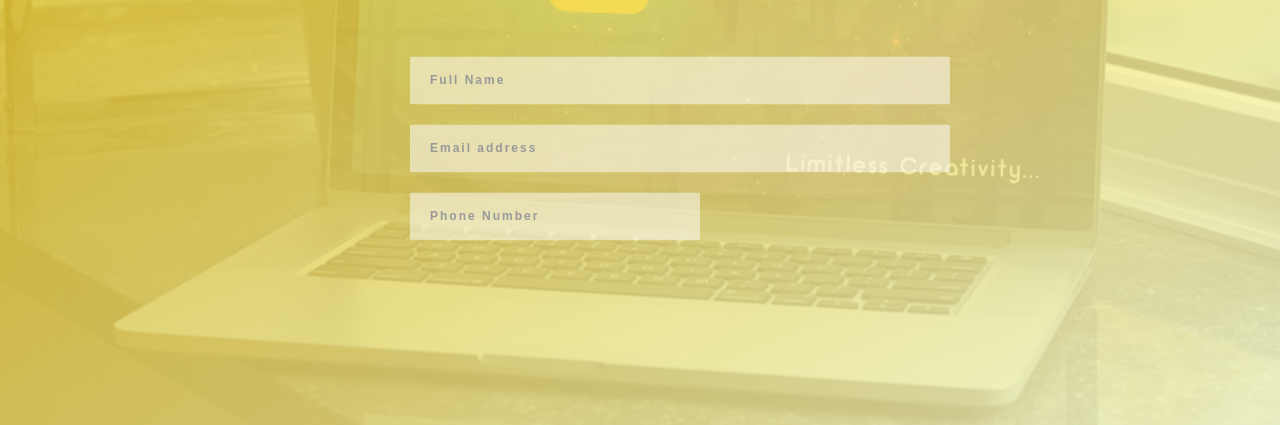
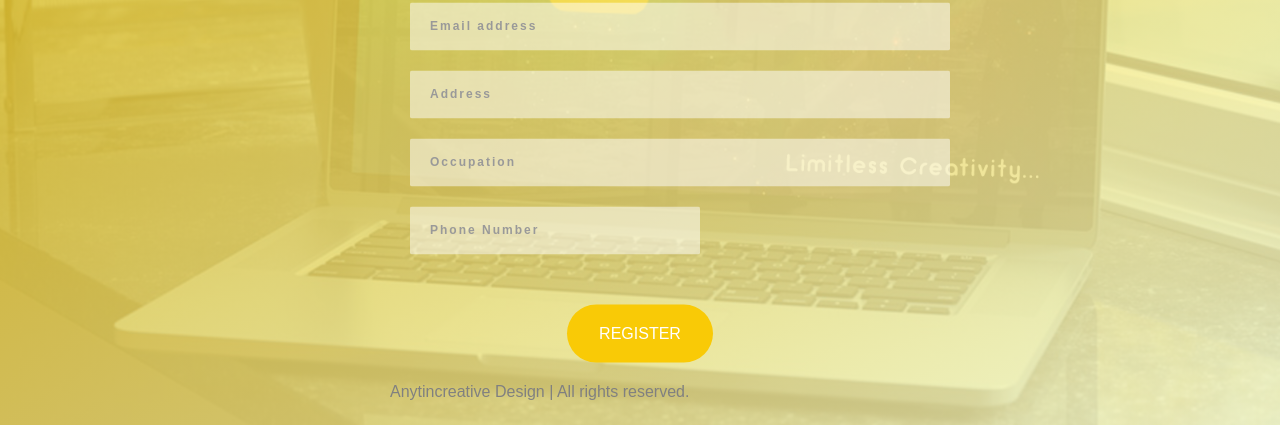
Before and after one commit to AduroDaniel/Anytincreative-2.0, a website: page prodesignmasterclass.html in a window 1280 px wide. Shown: the part 375-800 px from the top of the page. Drawn offline with Linux system fonts and the light colour scheme.

Commit message:
Updates register

```diff
--- a/prodesignmasterclass.html
+++ b/prodesignmasterclass.html
@@ -41,15 +41,16 @@
 
         </header>
 
+        <div class="heading">
+            <h1>Register For Pro-Design Mastercalss</h1>
+        </div>
+
         <div class="wrapper">
-
-            <div class="heading">
-                <h1>Register For Pro-Design Mastercalss</h1>
-            </div>
-
             <form action="#" class="form">
                 <input type="text" placeholder="Full Name" id="name" required>
                 <input type="email" placeholder="Email address" id="email" required>
+                <input type="text" placeholder="Address" id="address" required>
+                <input type="text" placeholder="Occupation" id="occupation" required>
                 <input type="tel" maxlength="13" placeholder="Phone Number" id="tel" required>
             </form>
             <button type="submit">Register</button>
--- a/sass/contact.scss
+++ b/sass/contact.scss
@@ -250,7 +250,7 @@ body {
 .heading p {
     color: #fff;
     font-size: 16px;
-    margin-bottom: 80px;
+    margin-bottom: 100px;
     font-weight: 500;
 }
 
--- a/sass/register.scss
+++ b/sass/register.scss
@@ -236,7 +236,14 @@ body {
 
 .wrapper {
 	width: 90%;
-	margin: 0 auto;
+    margin: 0 auto;
+    width: 500px;
+    margin-top: 50px;
+    position: absolute;
+    top: 60%;
+    left: 50%;
+    transform: translate(-50%, -50%);
+    text-align: center;
 }
 
 // Heading
@@ -256,13 +263,6 @@ body {
 
 // Form
 .form {
-    width: 500px;
-    margin-top: 50px;
-    position: absolute;
-    top: 60%;
-    left: 50%;
-    transform: translate(-50%, -50%);
-    text-align: center;
 
     @media (max-width: 900px) {
         width: 100%;
@@ -308,6 +308,8 @@ input::-webkit-input-placeholder {
 
 //Button
 button {
+    top: 50%;
+    left: 60%;
     text-decoration: none;
     padding: 20px 32px;
     text-transform: uppercase;
@@ -336,7 +338,8 @@ button {
 
 //Footer
 .footer p {
+    position: absolute;
 	text-align: center;
 	color: grey;
-	margin: 60px auto;
+	margin: auto
 }
```
Also changed, not shown: css/contact.css, css/register.css.
